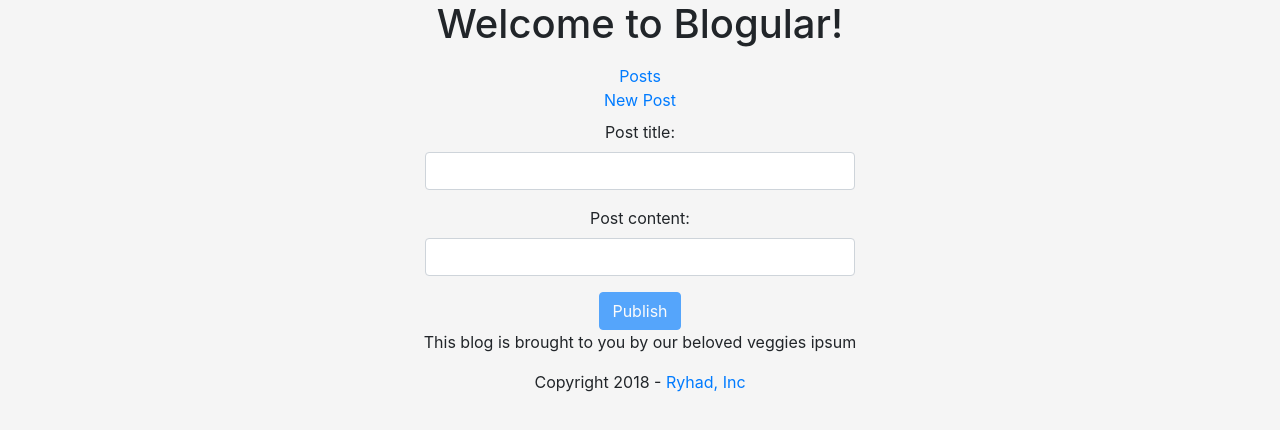
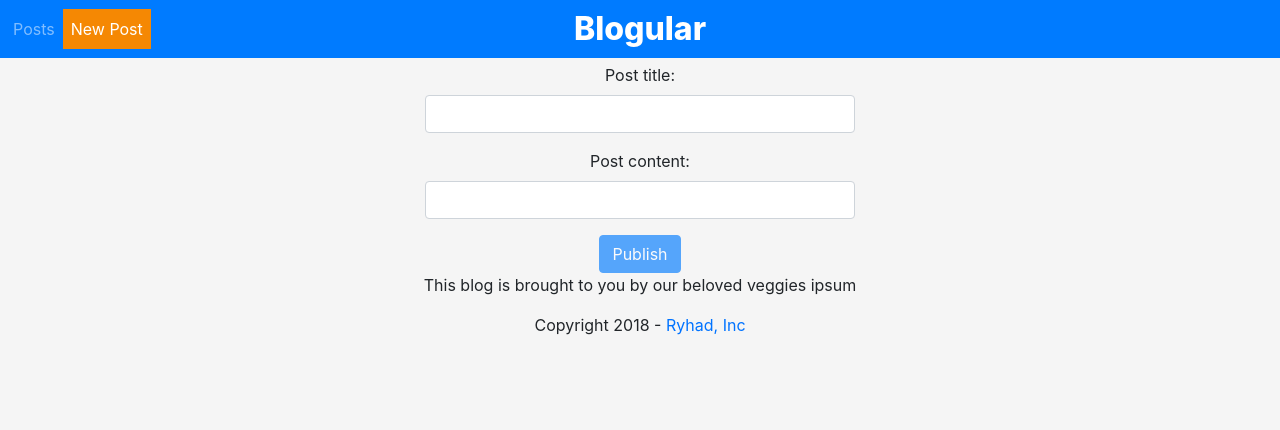
Before and after one commit to RyderBlack/ang6-blog, an Angular app: page /new in a window 1280 px wide. Shown: the top 430 px of the page. Built offline with nearby package versions, Linux system fonts and the light colour scheme.

Commit message:
new navbar look with bootstrap 4

```diff
--- a/src/app/app.component.html
+++ b/src/app/app.component.html
@@ -1,20 +1,40 @@
 <!--The content below is only a placeholder and can be replaced.-->
 <div style="text-align:center">
-  <h1>
-    Welcome to {{ title }}!
-  </h1>
 
-  <nav class="navbar navbar-default">
-    <div class="container-fluid">
-      <div class="navbar-collapse">
-          <ul class="nav navbar-nav">
-              <li routerLinkActive="active"><a routerLink="posts">Posts</a></li>
-              <li routerLinkActive="active"><a routerLink="new">New Post</a></li>
+
+
+
+      <nav class="navbar navbar-expand-md navbar-dark bg-primary">
+        <div class="navbar-collapse collapse w-100 order-1 order-md-0 dual-collapse2">
+            <ul class="navbar-nav mr-auto">
+              <li class="nav-item" routerLinkActive="active">
+                <a class="nav-link" routerLink="posts">Posts</a>
+              </li>
+              <li class="nav-item" routerLinkActive="active">
+                <a class="nav-link" routerLink="new">New Post</a>
+              </li>
+
             </ul>
         </div>
+        <div class="mx-auto order-0">
+            <a class="navbar-brand mx-auto title" href="#">{{title}}</a>
+            <button class="navbar-toggler" type="button" data-toggle="collapse" data-target=".dual-collapse2">
+                <span class="navbar-toggler-icon"></span>
+            </button>
+        </div>
+        <div class="navbar-collapse collapse w-100 order-3 dual-collapse2">
+
         </div>
     </nav>
-
+<!--
+      <li class="pull-left" [routerLinkActive]="'active'" >
+          <a routerLink="posts">Posts</a>
+        </li>
+        <li class="pull-left" [routerLinkActive]="'active'">
+            <a routerLink="new" >New Post</a>
+        </li>
+        <li class="title">{{title}}</li>
+-->
 
   <div class="container">
     <div class="row">
@@ -29,7 +49,9 @@
 
   <footer>
     <p>This blog is brought to you by our beloved veggies ipsum</p>
-  <p>Copyright 2018 - <a href="https://ryhad.com">Ryhad, Inc</a></p>
+    <p>Copyright 2018 -
+      <a class="credits" href="https://ryhad.com">Ryhad, Inc</a>
+    </p>
   </footer>
 
 </div>
--- a/src/app/app.component.scss
+++ b/src/app/app.component.scss
@@ -0,0 +1,23 @@
+a {
+    color: #fff;
+}
+
+.active {
+    background-color: #f58803;
+    padding: 0px;
+}
+
+.title {
+    color: white;
+    font-size: 2em;
+    font-weight: 800;
+    padding: 0;
+}
+ nav {
+    margin-bottom: 5px;
+    padding: 5px;
+ }
+
+ .credits {
+     color: rgb(0, 115, 255)
+ }
```
Lines whose indentation alone changed are shown as unchanged.
